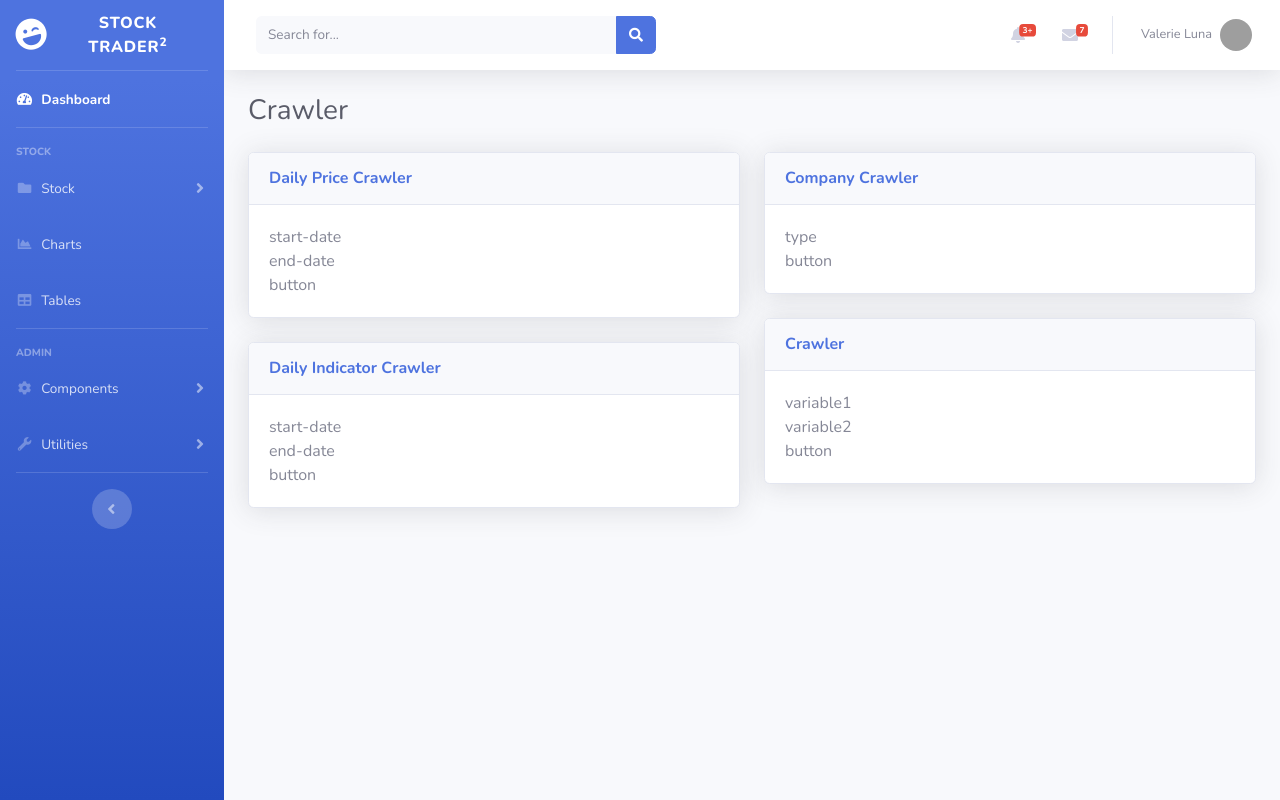
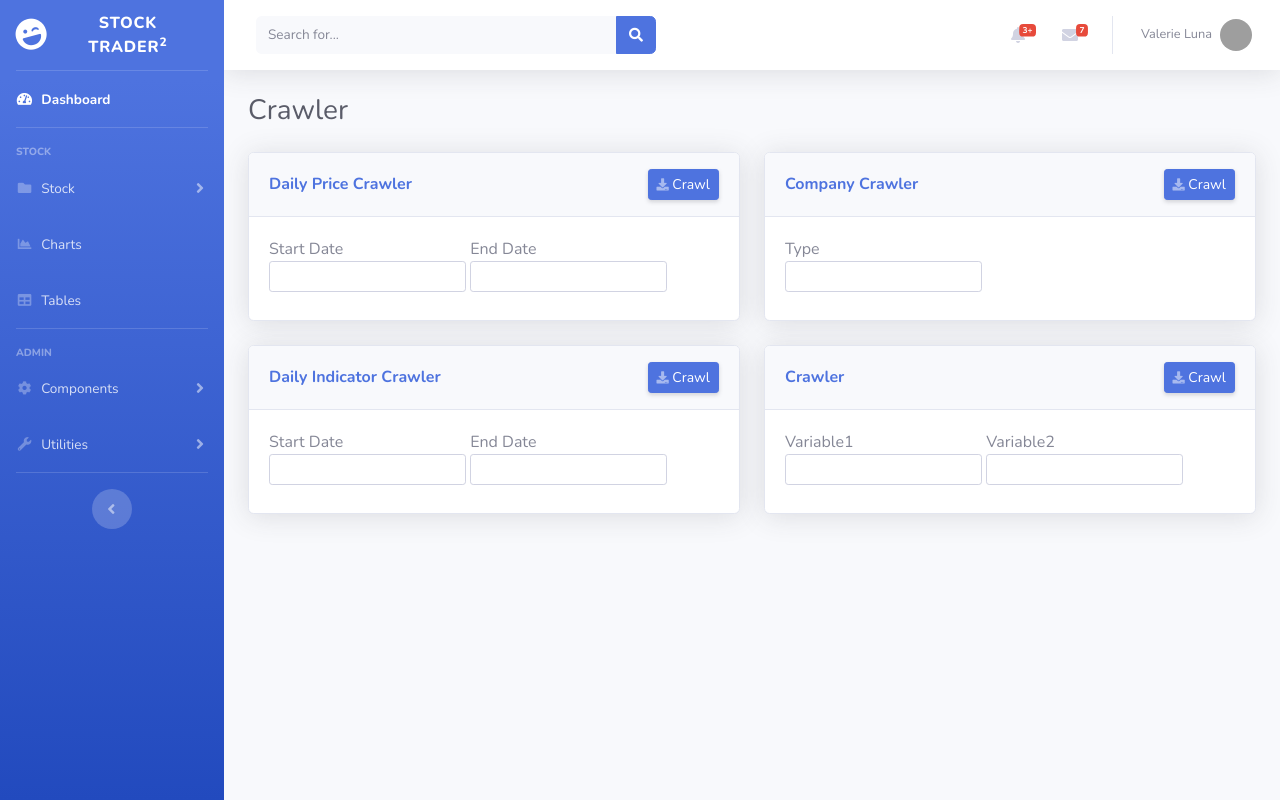
Before and after one commit to infomuscle/stock-trader, a Django app: page /crawl in a window 1280 px wide. Run offline with Django 3.2, Linux system fonts and the light colour scheme; some libraries are stand-ins or nearby versions; grey boxes are pictures that could not be loaded.

Commit message:
Improved Crawler Template

```diff
--- a/front/main/templates/main/crawl.html
+++ b/front/main/templates/main/crawl.html
@@ -1,4 +1,6 @@
 {% extends 'main/modules/wrapper.html' %}
+
+{% load static %}
 
 {% block content %}
 
@@ -14,24 +16,34 @@
 
             <!-- Daily Price Crawler -->
             <div class="card shadow mb-4">
-                <div class="card-header py-3">
+                <div class="card-header py-3 d-flex flex-row align-items-center justify-content-between">
                     <h6 class="m-0 font-weight-bold text-primary">Daily Price Crawler</h6>
+                    <a href="#" class="d-none d-sm-inline-block btn btn-sm btn-primary shadow-sm">
+                        <i class="fas fa-download fa-sm text-white-50"></i> Crawl</a>
                 </div>
                 <div class="card-body">
-                    start-date<br>
-                    end-date<br>
-                    button
+                    <label>Start Date
+                        <input type="search" class="form-control form-control-sm" placeholder="" aria-controls="dataTable">
+                    </label>
+                    <label>End Date
+                        <input type="search" class="form-control form-control-sm" placeholder="" aria-controls="dataTable">
+                    </label>
                 </div>
             </div>
             <!-- Daily Indicator Crawler -->
             <div class="card shadow mb-4">
-                <div class="card-header py-3">
+                <div class="card-header py-3 d-flex flex-row align-items-center justify-content-between">
                     <h6 class="m-0 font-weight-bold text-primary">Daily Indicator Crawler</h6>
+                    <a href="#" class="d-none d-sm-inline-block btn btn-sm btn-primary shadow-sm">
+                        <i class="fas fa-download fa-sm text-white-50"></i> Crawl</a>
                 </div>
                 <div class="card-body">
-                    start-date<br>
-                    end-date<br>
-                    button
+                    <label>Start Date
+                        <input type="search" class="form-control form-control-sm" placeholder="" aria-controls="dataTable">
+                    </label>
+                    <label>End Date
+                        <input type="search" class="form-control form-control-sm" placeholder="" aria-controls="dataTable">
+                    </label>
                 </div>
             </div>
         </div>
@@ -41,24 +53,32 @@
 
             <!-- Company Crawler -->
             <div class="card shadow mb-4">
-                <div class="card-header py-3">
+                <div class="card-header py-3 d-flex flex-row align-items-center justify-content-between">
                     <h6 class="m-0 font-weight-bold text-primary">Company Crawler</h6>
+                    <a href="#" class="d-none d-sm-inline-block btn btn-sm btn-primary shadow-sm">
+                        <i class="fas fa-download fa-sm text-white-50"></i> Crawl</a>
                 </div>
                 <div class="card-body">
-                    type<br>
-                    button
+                    <label>Type
+                        <input type="search" class="form-control form-control-sm" placeholder="" aria-controls="dataTable">
+                    </label>
                 </div>
             </div>
 
             <!-- Crawler -->
             <div class="card shadow mb-4">
-                <div class="card-header py-3">
+                <div class="card-header py-3 d-flex flex-row align-items-center justify-content-between">
                     <h6 class="m-0 font-weight-bold text-primary">Crawler</h6>
+                    <a href="#" class="d-none d-sm-inline-block btn btn-sm btn-primary shadow-sm">
+                        <i class="fas fa-download fa-sm text-white-50"></i> Crawl</a>
                 </div>
                 <div class="card-body">
-                    variable1<br>
-                    variable2<br>
-                    button
+                    <label>Variable1
+                        <input type="search" class="form-control form-control-sm" placeholder="" aria-controls="dataTable">
+                    </label>
+                    <label>Variable2
+                        <input type="search" class="form-control form-control-sm" placeholder="" aria-controls="dataTable">
+                    </label>
                 </div>
             </div>
         </div>
```
